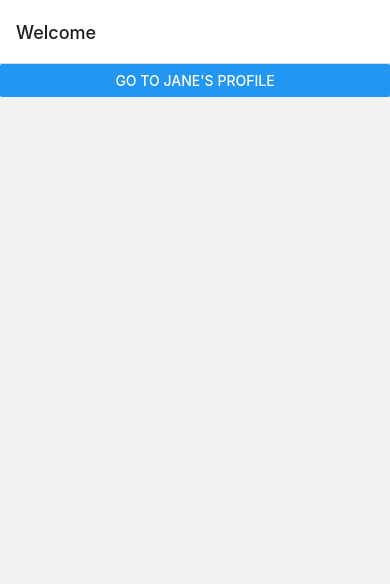
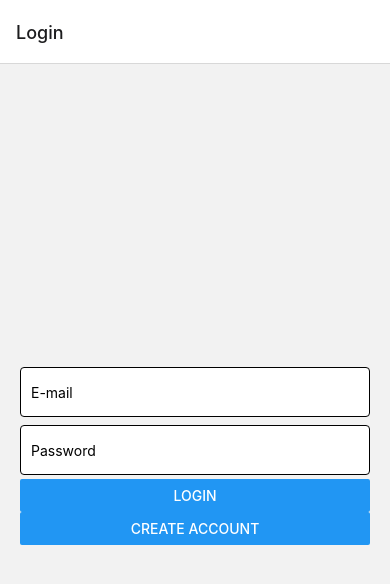
Before and after one commit to jelle619/renequotes, a React Native app: screen /Login in a window 390 px wide. Shown: the top 584 px of the page. Built offline with nearby package versions, Linux system fonts and the light colour scheme.

Commit message:
Configure Firebase login

```diff
--- a/App.js
+++ b/App.js
@@ -2,6 +2,7 @@ import * as React from 'react';
 import {NavigationContainer} from '@react-navigation/native';
 import {createNativeStackNavigator} from '@react-navigation/native-stack';
 
+import Login from './app/screens/Login';
 import { Button, Text } from 'react-native';
 
 const Stack = createNativeStackNavigator();
@@ -9,32 +10,27 @@ const Stack = createNativeStackNavigator();
 export default function App() {
   return (
     <NavigationContainer>
-      <Stack.Navigator>
-        <Stack.Screen
-          name="Home"
-          component={HomeScreen}
-          options={{title: 'Welcome'}}
-        />
-        <Stack.Screen name="Profile" component={ProfileScreen} />
+      <Stack.Navigator initialRouteName="Login">
+        <Stack.Screen name="Login" component={Login}/>
       </Stack.Navigator>
     </NavigationContainer>
   );
 };
 
-const HomeScreen = ({navigation}) => {
-  return (
-    <Button
-      title="Go to Jane's profile"
-      onPress={() =>
-        navigation.navigate('Profile', {name: 'Jane'})
-      }
-    />
-  );
-};
+// const HomeScreen = ({navigation}) => {
+//   return (
+//     <Button
+//       title="Go to Jane's profile"
+//       onPress={() =>
+//         navigation.navigate('Profile', {name: 'Jane'})
+//       }
+//     />
+//   );
+// };
 
-const ProfileScreen = ({navigation, route}) => {
-  return <Text>This is {route.params.name}'s profile</Text>;
-};
+// const ProfileScreen = ({navigation, route}) => {
+//   return <Text>This is {route.params.name}'s profile</Text>;
+// };
 
 // export default function App() {
 //   return (
--- /dev/null
+++ b/FirebaseConfig.ts
@@ -0,0 +1,24 @@
+// Import the functions you need from the SDKs you need
+import { initializeApp } from "firebase/app";
+import { getAuth } from "firebase/auth";
+import { getFirestore } from "firebase/firestore";
+
+// TODO: Add SDKs for Firebase products that you want to use
+// https://firebase.google.com/docs/web/setup#available-libraries
+
+// Your web app's Firebase configuration
+// For Firebase JS SDK v7.20.0 and later, measurementId is optional
+const firebaseConfig = {
+  apiKey: "AIzaSyCD1BMhkfeUoSbQNjBux3Ksvuipy7iNTRM",
+  authDomain: "cahcaw.firebaseapp.com",
+  projectId: "cahcaw",
+  storageBucket: "cahcaw.appspot.com",
+  messagingSenderId: "327479167792",
+  appId: "1:327479167792:web:6e51a626795d43bf3b56f5",
+  measurementId: "G-B9NYT48VTP"
+};
+
+// Initialize Firebase
+export const FIREBASE_APP = initializeApp(firebaseConfig);
+export const FIREBASE_AUTH = getAuth(FIREBASE_APP);
+export const FIRESTORE_DB = getFirestore(FIREBASE_APP);
--- /dev/null
+++ b/app/screens/Login.js
@@ -0,0 +1,66 @@
+import React, { useState } from 'react';
+import { View, Text, TextInput, Button, KeyboardAvoidingView, StyleSheet, ActivityIndicator } from 'react-native';
+import { FIREBASE_AUTH } from '../../FirebaseConfig';
+import { signInWithEmailAndPassword, createUserWithEmailAndPassword } from "firebase/auth";
+
+export default function Login() {
+    const [email, setEmail] = useState('');
+    const [password, setPassword] = useState('');
+    const [loading, setLoading] = useState(false);
+    const auth = FIREBASE_AUTH;
+    const signIn = async () => {
+        setLoading(true);
+        try {
+            const response = await signInWithEmailAndPassword(auth, email, password);
+            console.log(response);
+        } catch (error) {
+            alert('Sign in failed: ' + error.message);
+        } finally {
+            setLoading(false);
+        }
+    }
+    const signUp = async () => {
+        setLoading(true);
+        try {
+            const response = await createUserWithEmailAndPassword(auth, email, password);
+            console.log(response);
+            alert('Thanks! Please check your inbox to verify your account and complete sign up.');
+        } catch (error) {
+            alert('Sign in failed: ' + error.message);
+        } finally {
+            setLoading(false);
+        }
+    }
+    return (
+        <View style={styles.container}>
+            <KeyboardAvoidingView>
+                <TextInput value={email} style={styles.input} placeholder="E-mail" autoCapitalize="none" onChangeText={(text) => setEmail(text)}></TextInput>
+                <TextInput secureTextEntry={true} value={password} style={styles.input} placeholder="Password" autoCapitalize="none" onChangeText={(text) => setPassword(text)}></TextInput>
+                {loading ?
+                    <ActivityIndicator size="large" color="#0000ff" />
+                    :
+                    <>
+                        <Button title="Login" onPress={signIn} />
+                        <Button title="Create account" onPress={signUp} />
+                    </>
+                }
+            </KeyboardAvoidingView>
+        </View>
+    )
+}
+
+const styles = StyleSheet.create({
+    container: {
+        marginHorizontal: 20,
+        flex: 1,
+        justifyContent: 'center'
+    },
+    input: {
+        marginVertical: 4,
+        height: 50,
+        borderWidth: 1,
+        borderRadius: 4,
+        padding: 10,
+        backgroundColor: '#fff'
+    }
+})
--- a/package.json
+++ b/package.json
@@ -13,10 +13,13 @@
     "@react-navigation/native-stack": "^6.9.17",
     "expo": "~49.0.15",
     "expo-status-bar": "~1.6.0",
+    "firebase": "^10.7.1",
     "react": "18.2.0",
     "react-native": "0.72.6",
     "react-native-safe-area-context": "4.6.3",
-    "react-native-screens": "~3.22.0"
+    "react-native-screens": "~3.22.0",
+    "typescript": "^5.1.3",
+    "@types/react": "~18.2.14"
   },
   "devDependencies": {
     "@babel/core": "^7.20.0"
--- /dev/null
+++ b/tsconfig.json
@@ -0,0 +1,4 @@
+{
+  "compilerOptions": {},
+  "extends": "expo/tsconfig.base"
+}
```
Also changed, not shown: metro.config.js (added, +8 -0 lines), 1 other file (tests, documents, lock files or other folders).
